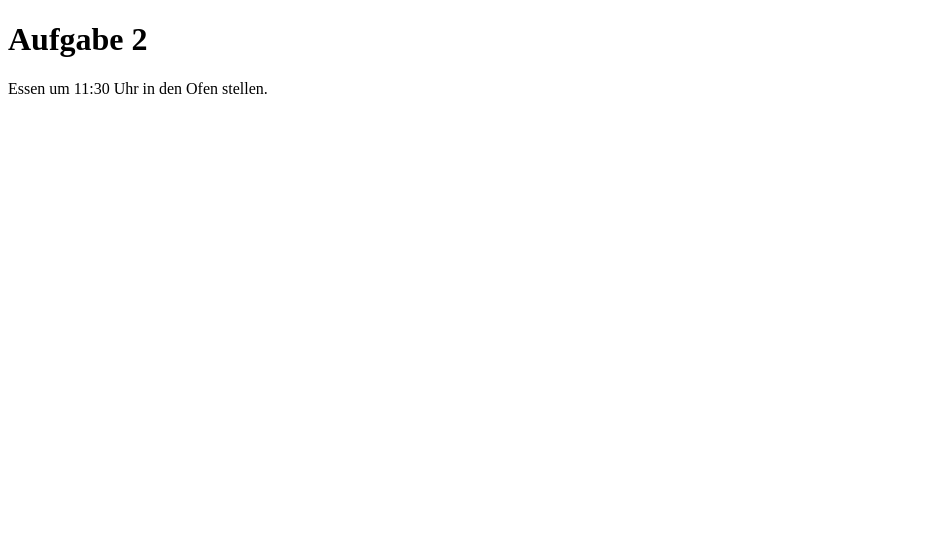
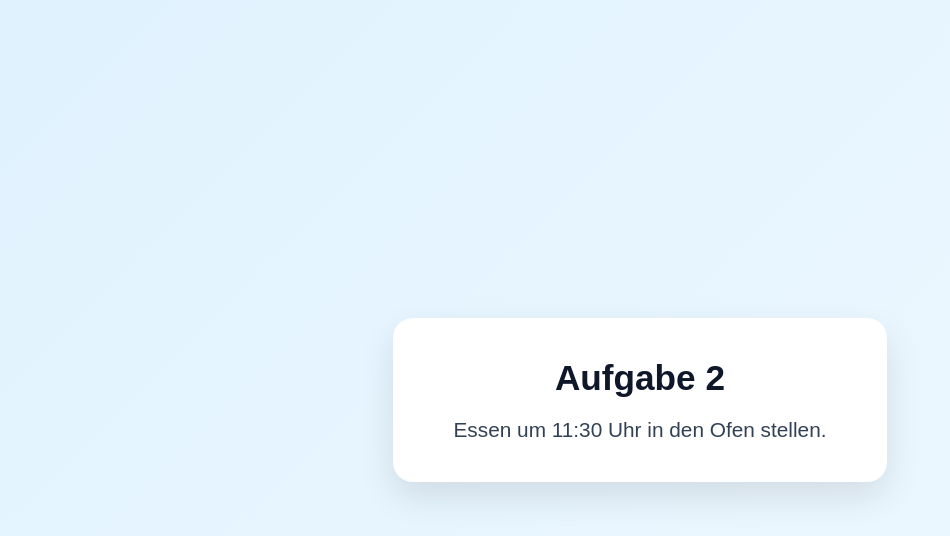
Before and after one commit to ery524/AzubiApp, a website: page Aufgaben wenn Liane nicht da ist/aufgabe2.html in a window 1280 px wide. Shown: the whole page, without its empty margins (0-950 px from the left). Drawn offline with Linux system fonts and the light colour scheme.

Commit message:
Add styling to Aufgabe 2 HTML page

```diff
--- a/Aufgaben wenn Liane nicht da ist/aufgabe2.html
+++ b/Aufgaben wenn Liane nicht da ist/aufgabe2.html
@@ -4,6 +4,38 @@
     <meta charset="UTF-8">
     <meta name="viewport" content="width=device-width, initial-scale=1.0">
     <title>Aufgabe 2 - Ohne Liane</title>
+    <style>
+        body {
+            margin: 0;
+            font-family: Arial, sans-serif;
+            background: linear-gradient(135deg, #e0f2fe, #f0f9ff);
+            display: flex;
+            justify-content: center;
+            align-items: center;
+            height: 100vh;
+        }
+
+        .task-container {
+            background: white;
+            padding: 40px 60px;
+            border-radius: 20px;
+            box-shadow: 0 15px 35px rgba(0, 0, 0, 0.1);
+            text-align: center;
+            max-width: 500px;
+        }
+
+        h1 {
+            margin: 0 0 20px 0;
+            font-size: 2.2em;
+            color: #0f172a;
+        }
+
+        p {
+            margin: 0;
+            font-size: 1.3em;
+            color: #334155;
+        }
+    </style>
 </head>
 <body>
     <div class="task-container">
```
